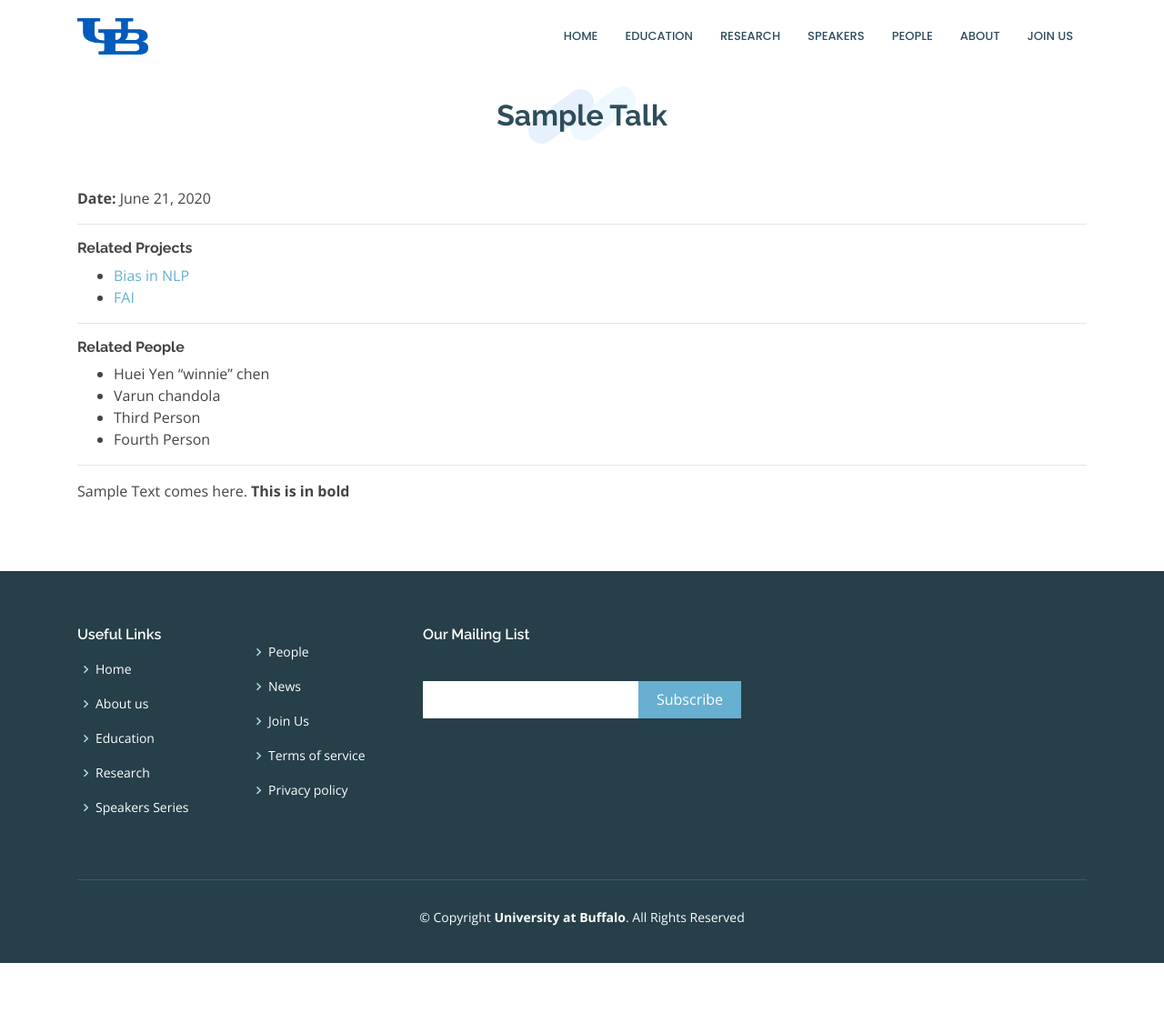
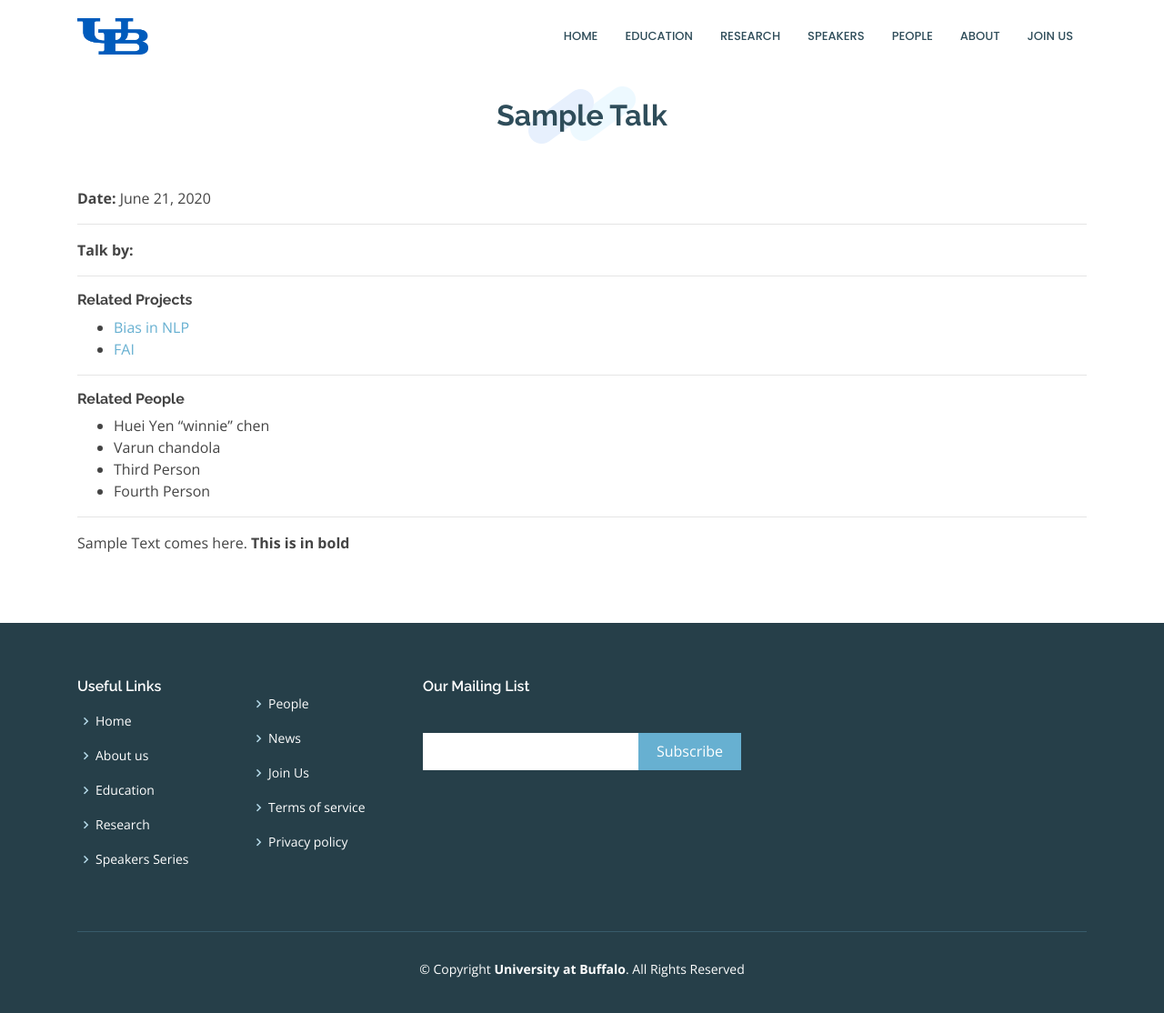
Before and after one commit to Mgeraci19/CS4SG.github.io, a Jekyll site: the page built from _talks/sample Talk.md, in a window 1280 px wide and 1116 px high. Shown: the whole window at 91% size. Built offline with Jekyll 4.4.1, drawn with Linux system fonts in a browser that asks for light colours.

Commit message:
Update talk.html

```diff
--- a/_layouts/talk.html
+++ b/_layouts/talk.html
@@ -3,11 +3,13 @@ layout: default
 ---
 
 <b>Date:</b> {{ page.date | date: '%B %d, %Y' }}
+<hr/>
 
-{% assign tag_proj = page.tagged_projects | split: "," %}
+<b>Talk by: </b>{{ page.talk_by }}
 
 <hr/>
 
+{% assign tag_proj = page.tagged_projects | split: "," %}
 <h6><b>Related Projects</b></h6>
 <ul>
 {% for tag in tag_proj %}
```
